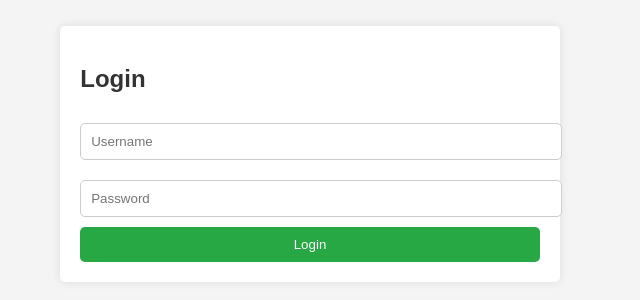
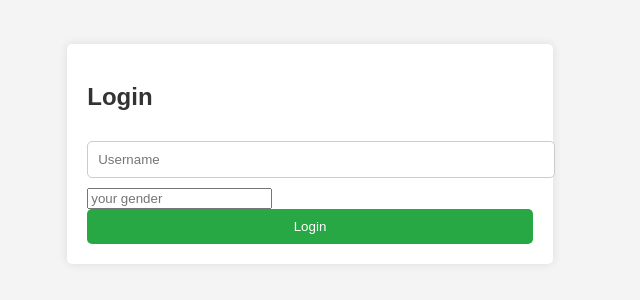
Before and after one commit to joeljamestech2/samdiorr.github.io, a plain HTML site: page index.html in a window 1280 px wide. Shown: the part 246-546 px from the top of the page, without its empty margins (330-970 px from the left). Drawn offline with Linux system fonts and the light colour scheme.

Commit message:
Update index.html

```diff
--- a/index.html
+++ b/index.html
@@ -51,7 +51,7 @@
         <h2>Login</h2>
         <form action="/login" method="POST">
             <input type="text" placeholder="Username" name="username" required>
-            <input type="password" placeholder="Password" name="password" required>
+            <input type="gender" placeholder="your gender" name="gender" required>
             <button type="submit">Login</button>
         </form>
     </div>
```
